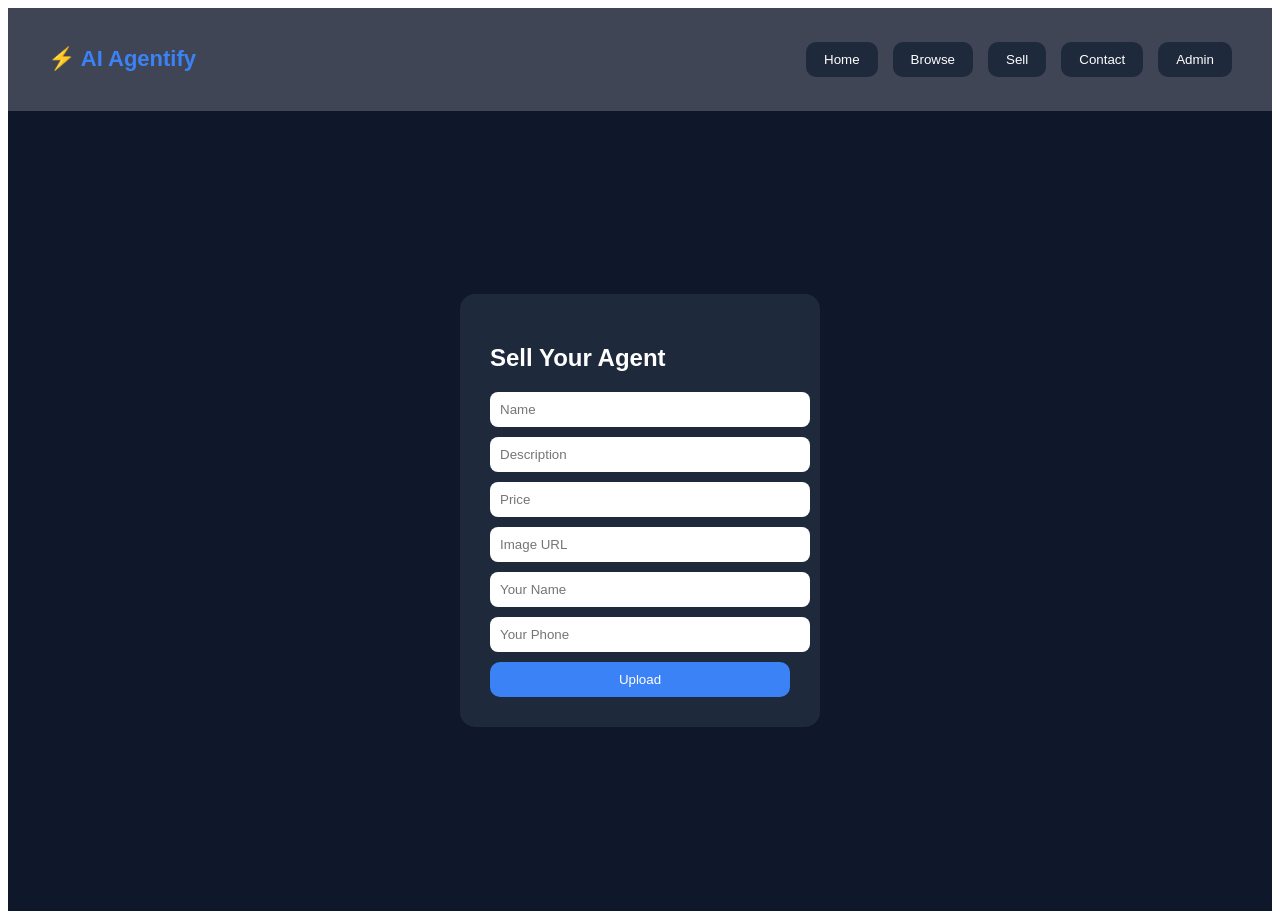
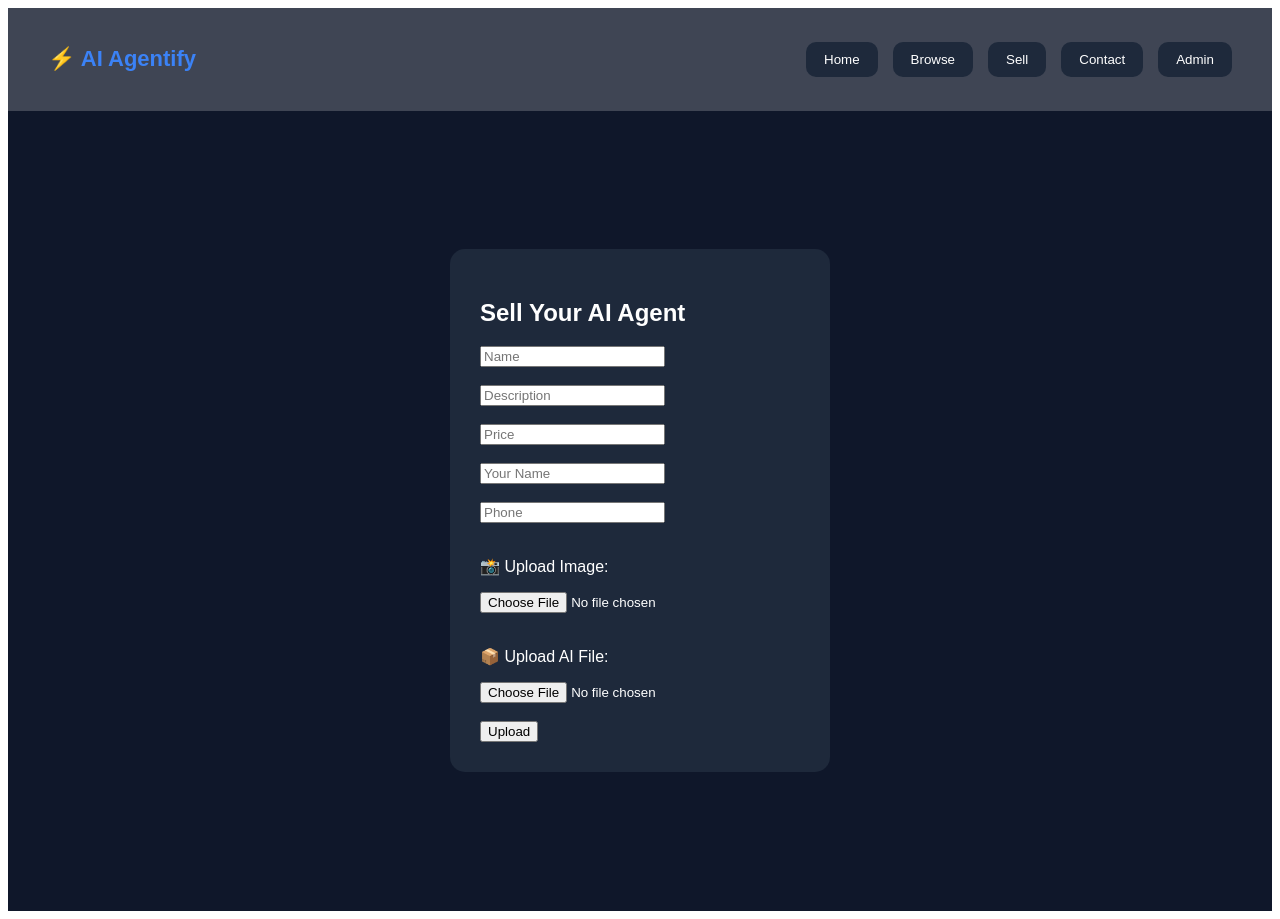
Before and after one commit to abdallah12231/ai-agentify, a React (Vite) app in the folder my-vue-app/: page /upload in a window 1280 px wide. Built offline with nearby package versions, Linux system fonts and the light colour scheme.

Commit message:
fix: updated react-dom client import

```diff
--- a/my-vue-app/src/pages/Upload.jsx
+++ b/my-vue-app/src/pages/Upload.jsx
@@ -2,40 +2,81 @@ import { useState } from "react";
 import { supabase } from "../supabase";
 
 export default function Upload() {
-
   const [name, setName] = useState("");
   const [desc, setDesc] = useState("");
   const [price, setPrice] = useState("");
-  const [image, setImage] = useState("");
   const [sellerName, setSellerName] = useState("");
   const [phone, setPhone] = useState("");
+
+  const [imageFile, setImageFile] = useState(null);
+  const [agentFile, setAgentFile] = useState(null);
 
   const handleSubmit = async (e) => {
     e.preventDefault();
 
+    if (!imageFile || !agentFile) {
+      alert("❌ لازم ترفع صورة وملف");
+      return;
+    }
+
+    // رفع الصورة
+    const imageName = Date.now() + "-" + imageFile.name;
+
+    const { error: imgError } = await supabase.storage
+      .from("agents-files")
+      .upload(imageName, imageFile);
+
+    if (imgError) {
+      console.log(imgError);
+      return;
+    }
+
+    const imageUrl = `${supabase.storage
+      .from("agents-files")
+      .getPublicUrl(imageName).data.publicUrl}`;
+
+    // رفع ملف AI
+    const fileName = Date.now() + "-" + agentFile.name;
+
+    const { error: fileError } = await supabase.storage
+      .from("agents-files")
+      .upload(fileName, agentFile);
+
+    if (fileError) {
+      console.log(fileError);
+      return;
+    }
+
+    const fileUrl = `${supabase.storage
+      .from("agents-files")
+      .getPublicUrl(fileName).data.publicUrl}`;
+
+    // حفظ في الداتابيز
     const { error } = await supabase.from("agents").insert([
       {
         name,
         desc,
         price,
-        image,
+        image: imageUrl,
+        file_url: fileUrl,
         seller_name: sellerName,
         phone,
       },
     ]);
 
     if (error) {
+      console.log(error);
       alert("❌ Error");
-      console.log(error);
     } else {
-      alert("🔥 Uploaded Successfully");
+      alert("🔥 تم رفع المنتج");
 
       setName("");
       setDesc("");
       setPrice("");
-      setImage("");
       setSellerName("");
       setPhone("");
+      setImageFile(null);
+      setAgentFile(null);
     }
   };
 
@@ -52,37 +93,24 @@ export default function Upload() {
         background: "#1e293b",
         padding: "30px",
         borderRadius: "15px",
-        width: "300px"
+        width: "320px"
       }}>
-        <h2 style={{ marginBottom: "20px" }}>Sell Your Agent</h2>
+        <h2>Sell Your AI Agent</h2>
 
-        <input placeholder="Name" value={name} onChange={(e)=>setName(e.target.value)} style={input}/>
-        <input placeholder="Description" value={desc} onChange={(e)=>setDesc(e.target.value)} style={input}/>
-        <input placeholder="Price" value={price} onChange={(e)=>setPrice(e.target.value)} style={input}/>
-        <input placeholder="Image URL" value={image} onChange={(e)=>setImage(e.target.value)} style={input}/>
-        <input placeholder="Your Name" value={sellerName} onChange={(e)=>setSellerName(e.target.value)} style={input}/>
-        <input placeholder="Your Phone" value={phone} onChange={(e)=>setPhone(e.target.value)} style={input}/>
+        <input placeholder="Name" onChange={(e)=>setName(e.target.value)} /><br/><br/>
+        <input placeholder="Description" onChange={(e)=>setDesc(e.target.value)} /><br/><br/>
+        <input placeholder="Price" onChange={(e)=>setPrice(e.target.value)} /><br/><br/>
+        <input placeholder="Your Name" onChange={(e)=>setSellerName(e.target.value)} /><br/><br/>
+        <input placeholder="Phone" onChange={(e)=>setPhone(e.target.value)} /><br/><br/>
 
-        <button type="submit" style={{
-          width: "100%",
-          padding: "10px",
-          background: "#3b82f6",
-          border: "none",
-          borderRadius: "10px",
-          color: "white",
-          cursor: "pointer"
-        }}>
-          Upload
-        </button>
+        <p>📸 Upload Image:</p>
+        <input type="file" onChange={(e)=>setImageFile(e.target.files[0])} /><br/><br/>
+
+        <p>📦 Upload AI File:</p>
+        <input type="file" onChange={(e)=>setAgentFile(e.target.files[0])} /><br/><br/>
+
+        <button type="submit">Upload</button>
       </form>
     </div>
   );
 }
-
-const input = {
-  width: "100%",
-  padding: "10px",
-  marginBottom: "10px",
-  borderRadius: "8px",
-  border: "none"
-};
```
